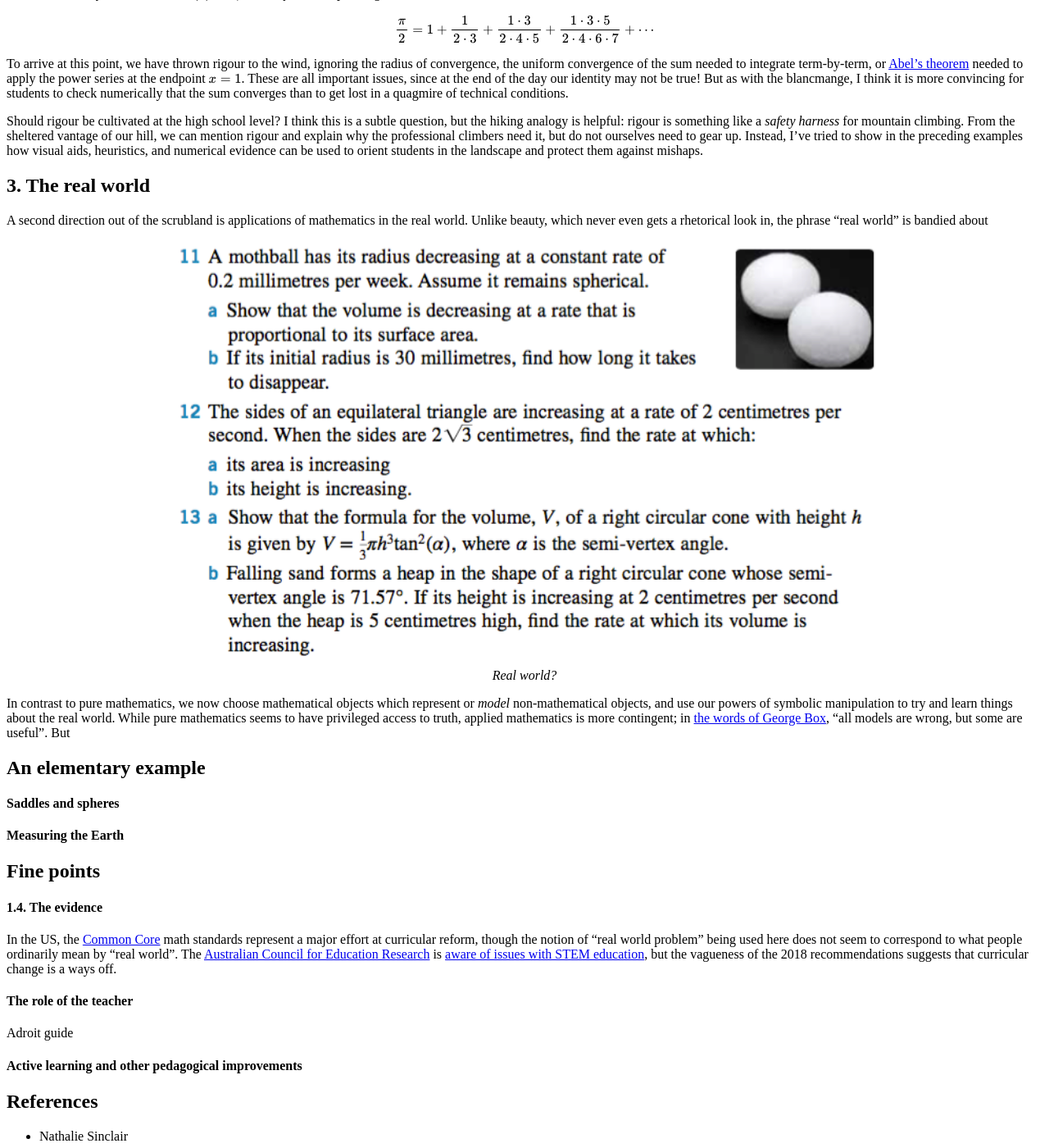
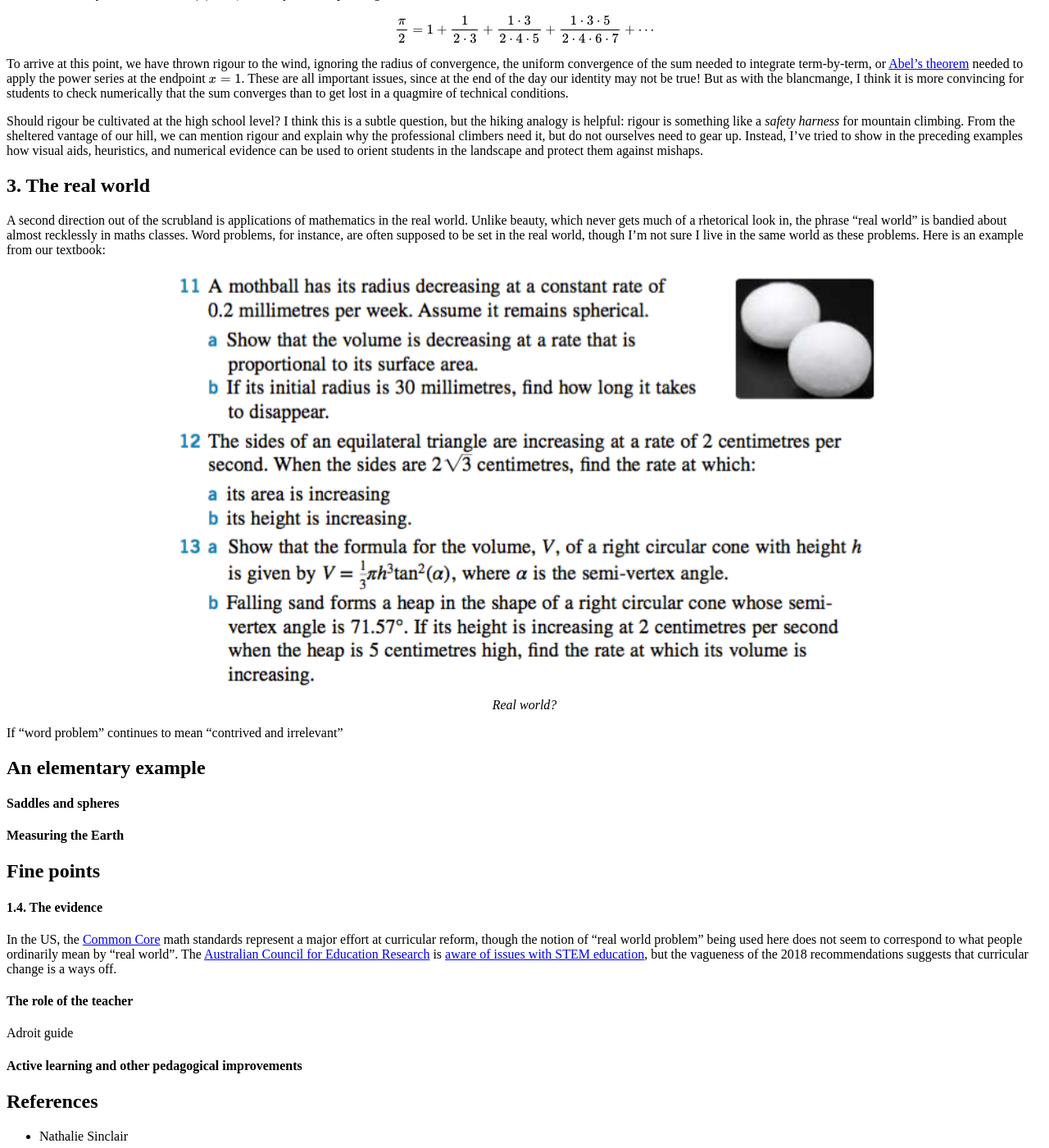
Before and after one commit to hapax/hapax.github.io, a Jekyll site: the page built from assets/teaching.md, in a window 1280 px wide and 1400 px high, scrolled down 12108 px. Shown: the whole window at 82% size. Built offline with Jekyll 4.4.1, drawn with Linux system fonts in a browser that asks for light colours; our own code applies the rules of GitHub Pages for plain Markdown files; formulas are drawn with MathJax 3; a script that is not in the unit is left out; some of the changed text lies outside the part shown.

Commit message:
Update teaching.md

```diff
--- a/assets/teaching.md
+++ b/assets/teaching.md
@@ -654,8 +654,11 @@ the landscape and protect them against mishaps.
 
 A second direction out of the scrubland is applications of mathematics
 in the real world.
-Unlike beauty, which never even gets a rhetorical look in, the phrase
-"real world" is bandied about
+Unlike beauty, which never gets much of a rhetorical look in, the phrase
+"real world" is bandied about almost recklessly in maths classes.
+Word problems, for instance, are often supposed to be set in the real
+world, though I'm not sure I live in the same world as these problems.
+Here is an example from our textbook:
 
 <figure>
     <div style="text-align:center"><img src ="/images/posts/specialist3.png"
@@ -664,15 +667,7 @@ Unlike beauty, which never even gets a rhetorical look in, the phrase
 	</div>
 	</figure>
 
-In contrast to pure mathematics, we now choose mathematical objects
-which represent or *model* non-mathematical objects, and use our
-powers of symbolic manipulation to try and learn things about the real
-world.
-While pure mathematics seems to have privileged access to truth,
-applied mathematics is more contingent; in
-[the words of George Box](https://en.wikipedia.org/wiki/All_models_are_wrong),
-"all models are wrong, but some are useful".
-But
+If "word problem" continues to mean "contrived and irrelevant"
 
 ## An elementary example
 
@@ -1331,3 +1326,13 @@ $$
 
 This is the sort
 b-a \leq \sqrt{1-a^2} \left[\sin^{-1}(b)-\sin^{-1}(a)\right].
+
+In contrast to pure mathematics, we now choose mathematical objects
+which represent or *model* non-mathematical objects, and use our
+powers of symbolic manipulation to try and learn things about the real
+world.
+While pure mathematics seems to have privileged access to truth,
+applied mathematics is more contingent; in
+[the words of George Box](https://en.wikipedia.org/wiki/All_models_are_wrong),
+"all models are wrong, but some are useful".
+But
```
